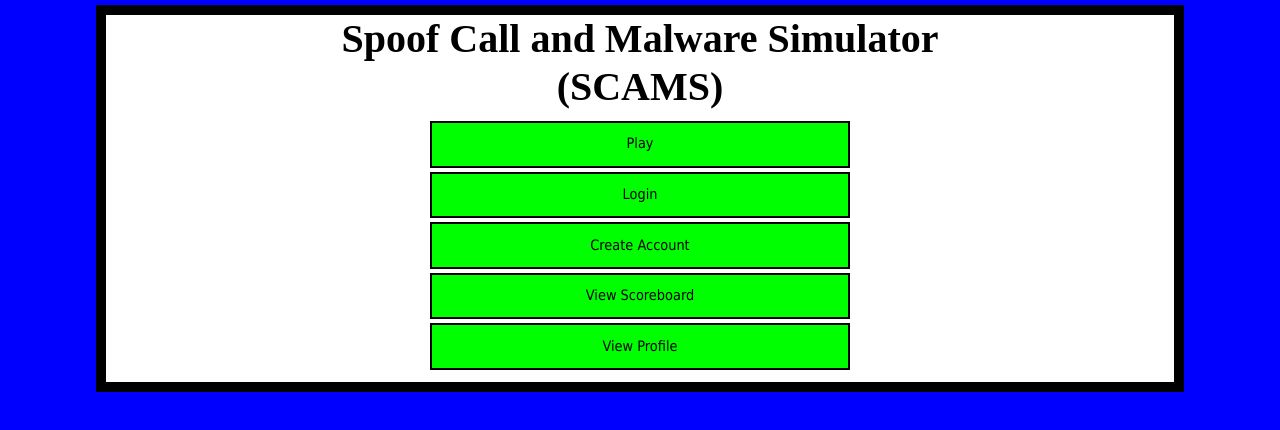
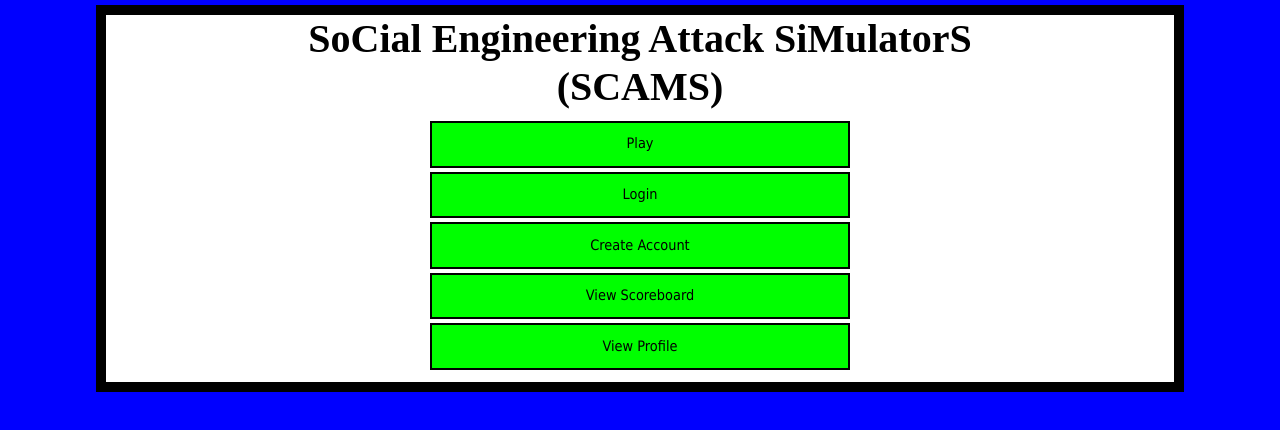
Before and after one commit to MJMrigg/SCAMS, a website: page Client/home.html in a window 1280 px wide. Drawn offline with nearby package versions, Linux system fonts and the light colour scheme.

```diff
--- a/Client/home.html
+++ b/Client/home.html
@@ -33,7 +33,7 @@
     </head>
     <body>
         <div class="menu">
-            <h1>Spoof Call and Malware Simulator<br>(SCAMS)</h1>
+            <h1>SoCial Engineering Attack SiMulatorS<br>(SCAMS)</h1>
             <button class="selection" style="font-family: 'Tahoma';" onclick="window.location.href = '../Game/menu.html'">Play</button><br>
             <button class="selection" style="font-family: 'Tahoma';" onclick="window.location.href = 'login.html'">Login</button><br>
             <button class="selection" style="font-family: 'Tahoma';" onclick="window.location.href = 'create.html'">Create Account</button><br>
```
Also changed, not shown: 3 other files.
